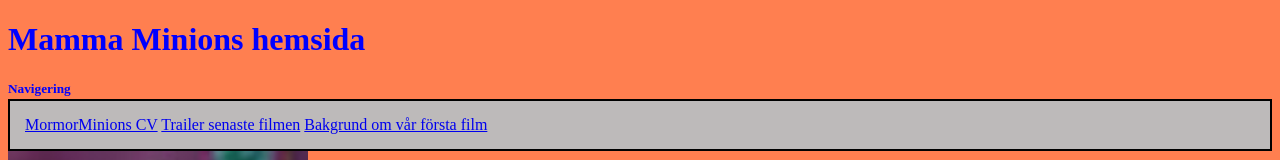
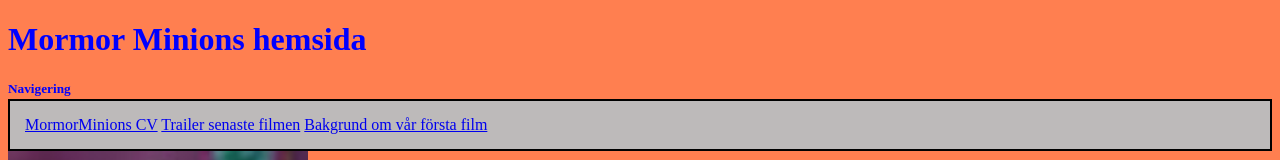
Before and after one commit to emilullb/Uppgift_1_Profilsida, a plain HTML site: page Index.html in a window 1280 px wide. Shown: the top 160 px of the page. Drawn offline with Linux system fonts and the light colour scheme.

Commit message:
index mamma

```diff
--- a/Index.html
+++ b/Index.html
@@ -23,9 +23,8 @@
 
 <body>
     <header>
-        <h1>Mamma Minions hemsida</h1>
+        <h1>Mormor Minions hemsida</h1>
         <h5 class="Navigering-rubrik">Navigering</h5>
-
     <!--
         <nav>
         <button class="btn btn-1">CV</button>
```
Also changed, not shown: 1 other file.
